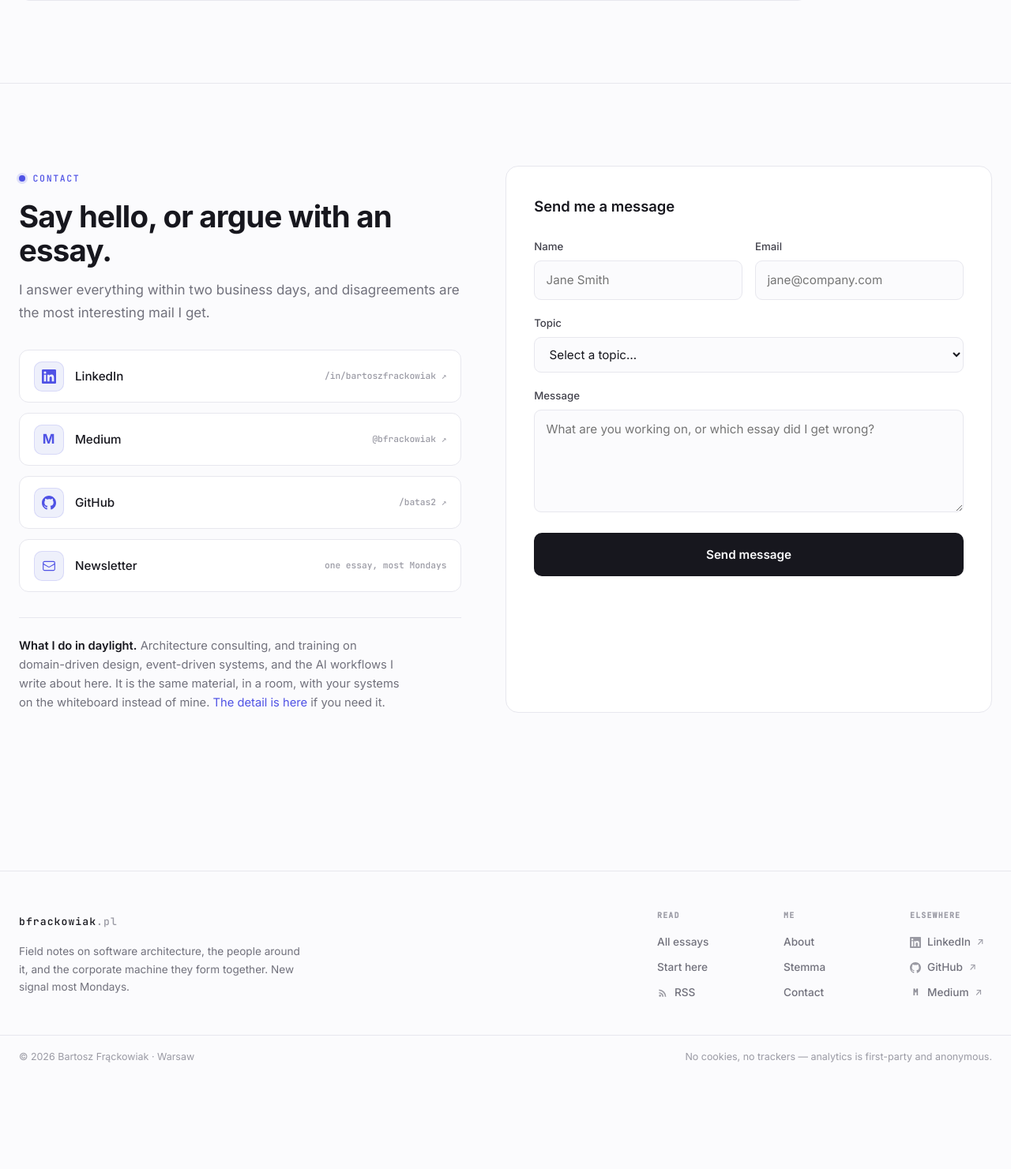
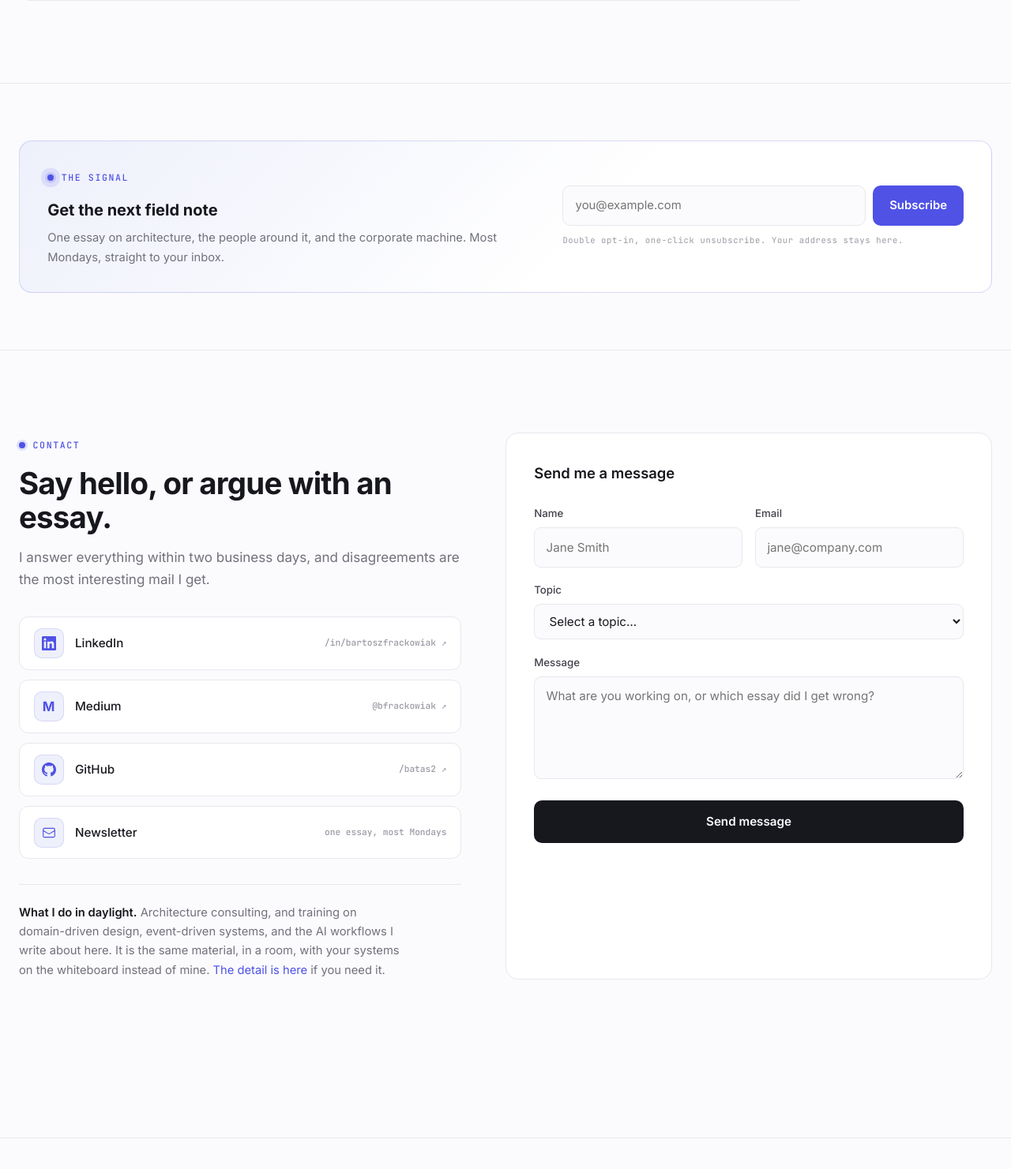
Before and after one commit to batas2/myblog, a PHP site: page /about/ in a window 1280 px wide. Shown: the part 3348-4829 px from the top of the page at 79% size. Before the commit the page ends 4694 px from the top, so only its background shows below. Run offline with PHP 8.4, Linux system fonts and the light colour scheme; some libraries are stand-ins or nearby versions.

Commit message:
A subscribe form on /about/, where five readers found none
The first real LinkedIn traffic arrived on Aug 4: 22 readers, five of
whom clicked through to /about/, and none of whom subscribed. There
was nothing on the page to subscribe with. The contact links offered
"Newsletter" as a link to /#newsletter — the foot of the home page,
past twenty-six post cards — so the cheap ask, an email address, was
the one that cost a page load, while the expensive one, a written
message, sat right there in a form.

about/index.php: newsletter_box() as its own band between the journey
section and contact. It goes after the goal quote on purpose. Someone
who has just read "one essay a week, in public" is as warm as this
page makes anybody, and it is a much smaller thing to ask them for an
address than for a paragraph. The contact link now scrolls to it
instead of leaving for the home page.

lib/captcha.php: turnstile_script() emits at most once per request.
/about/ is the first page with two protected forms, each asking for
the script it needs and neither able to know about the other, so it
was loading api.js twice — and api.js auto-renders every .cf-turnstile
on the page when it loads, meaning the second copy re-renders the
widgets the first one already drew. The guard belongs in the emitter
rather than in the page, so any page can hold any number of widgets.

tests: every page a reader can land on and decide from is now asserted
to carry a real subscribe field rather than a link to someone else's —
home, about, start-here, stemma and an essay. Plus the once-per-request
turnstile property, pinned in unit.php where the first call is
observable. 621 unit + 391 integration pass.

Co-Authored-By: Claude Opus 5 (1M context) <noreply@anthropic.com>

```diff
--- a/about/index.php
+++ b/about/index.php
@@ -225,6 +225,27 @@ echo page_head(
     </div>
   </section>
 
+  <?php /* ================= NEWSLETTER =================
+     This page used to send anyone who wanted the newsletter to /#newsletter,
+     which is the bottom of the home page, past twenty-six post cards. So the
+     cheap ask — an email address — was the one that cost a page load, while the
+     expensive one, a written message, sat right here in a form. On 2026-08-07
+     the first real LinkedIn traffic arrived: 22 readers, five of whom got as far
+     as this page, and none of whom could subscribe from it.
+
+     It sits after the goal quote and before the contact form on purpose. Someone
+     who has just read "one essay a week, in public" is as warm as this page
+     makes anybody, and "send me a paragraph" is a much larger thing to ask of
+     them than "leave an address".
+
+     A PHP comment rather than an HTML one: the reasoning belongs in the repo,
+     the traffic numbers do not belong in every visitor's view-source. */ ?>
+  <section class="section" style="padding:4.5rem 0">
+    <div class="wrap">
+      <?= newsletter_box() ?>
+    </div>
+  </section>
+
   <!-- ================= CONTACT ================= -->
   <section id="contact" class="section">
     <div class="wrap">
@@ -243,7 +264,8 @@ echo page_head(
             <li><a href="https://github.com/batas2" target="_blank" rel="noopener">
               <span class="ico"><svg fill="currentColor" viewBox="0 0 24 24" aria-hidden="true"><path d="M12 0C5.374 0 0 5.373 0 12c0 5.302 3.438 9.8 8.207 11.387.599.111.793-.261.793-.577v-2.234c-3.338.726-4.033-1.416-4.033-1.416-.546-1.387-1.333-1.756-1.333-1.756-1.089-.745.083-.729.083-.729 1.205.084 1.839 1.237 1.839 1.237 1.07 1.834 2.807 1.304 3.492.997.107-.775.418-1.305.762-1.604-2.665-.305-5.467-1.334-5.467-5.931 0-1.311.469-2.381 1.236-3.221-.124-.303-.535-1.524.117-3.176 0 0 1.008-.322 3.301 1.23A11.509 11.509 0 0112 5.803c1.02.005 2.047.138 3.006.404 2.291-1.552 3.297-1.23 3.297-1.23.653 1.653.242 2.874.118 3.176.77.84 1.235 1.911 1.235 3.221 0 4.609-2.807 5.624-5.479 5.921.43.372.823 1.102.823 2.222v3.293c0 .319.192.694.801.576C20.566 21.797 24 17.3 24 12c0-6.627-5.373-12-12-12z"/></svg></span>
               GitHub <span class="ext">/batas2 ↗</span></a></li>
-            <li><a href="/#newsletter">
+            <?php /* local anchor, not /#newsletter — the form is on this page now */ ?>
+            <li><a href="#newsletter">
               <span class="ico"><svg fill="none" stroke="currentColor" stroke-width="1.5" viewBox="0 0 24 24" aria-hidden="true"><path stroke-linecap="round" stroke-linejoin="round" d="M21.75 6.75v10.5a2.25 2.25 0 01-2.25 2.25h-15a2.25 2.25 0 01-2.25-2.25V6.75m19.5 0A2.25 2.25 0 0019.5 4.5h-15a2.25 2.25 0 00-2.25 2.25m19.5 0v.243a2.25 2.25 0 01-1.07 1.916l-7.5 4.615a2.25 2.25 0 01-2.36 0L3.32 8.91a2.25 2.25 0 01-1.07-1.916V6.75"/></svg></span>
               Newsletter <span class="ext">one essay, most Mondays</span></a></li>
           </ul>
--- a/lib/captcha.php
+++ b/lib/captcha.php
@@ -31,8 +31,20 @@ function turnstile_widget(string $action): string
 }
 
 /** The loader tag — emit once per page, only when a widget is present. */
+/**
+ * The api.js tag, emitted at most once per request.
+ *
+ * api.js auto-renders every .cf-turnstile on the page when it loads, so a second
+ * copy is not merely a wasted request — it re-renders widgets that already exist.
+ * /about/ carries two protected forms (subscribe and contact), each of which asks
+ * for the script it needs, and neither can know about the other. The guard lives
+ * here so any page can hold any number of widgets and still load api.js once.
+ */
 function turnstile_script(): string
 {
+    static $emitted = false;
+    if ($emitted) return '';
+    $emitted = true;
     return '<script src="https://challenges.cloudflare.com/turnstile/v0/api.js" async defer></script>';
 }
 
```
Also changed, not shown: tests/integration.php (+21 -0 lines), tests/unit.php (+10 -0 lines).
